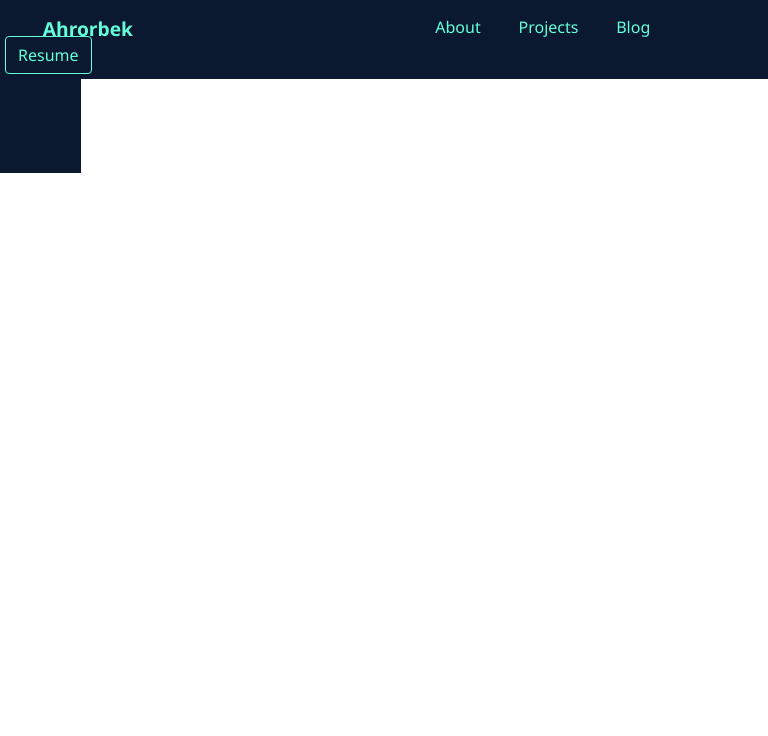
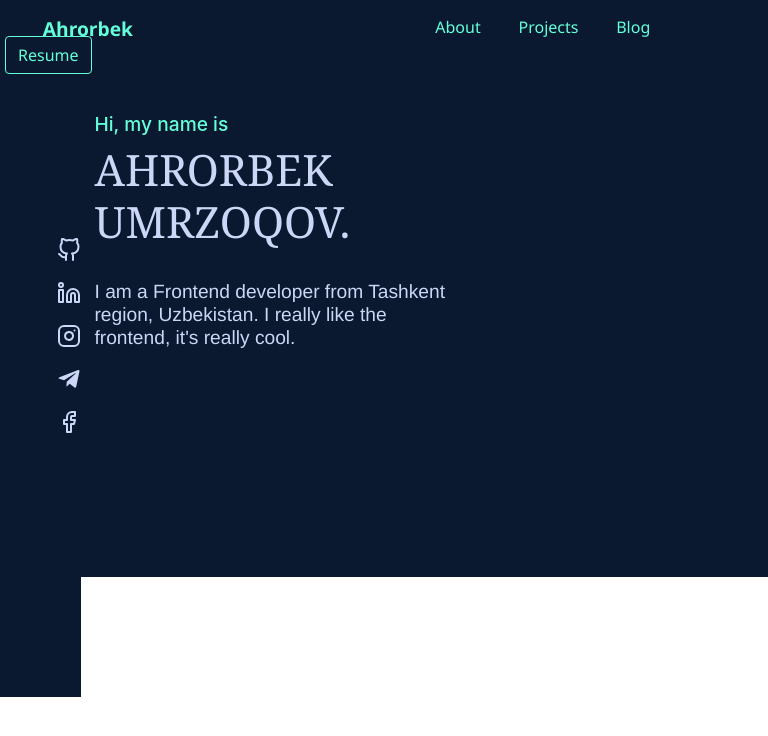
Before and after one commit to AhrorShoH/for-portfolio, a React (Create React App) app: page / in a window 768 px wide. Shown: the top 736 px of the page. Built offline with nearby package versions, Linux system fonts and the light colour scheme.

Commit message:
Update main.css

```diff
--- a/src/components/main.css
+++ b/src/components/main.css
@@ -6,14 +6,6 @@
   padding-left: 2cm;
   padding-top: 16cm;
   padding-bottom: 5%;
-}
-#myphoto {
-  width: 320px;
-  margin-top: 1cm;
-  border-radius: 50px;
-  margin-left: 25cm;
-  z-index: -1;
-  box-sizing: border-box;
 }
 #hello {
   animation-duration: 1250ms;
@@ -45,100 +37,298 @@
   margin-bottom: 5cm;
   text-align: left;
   font-size: 1rem;
-
 }
 
-@media screen and (max-width: 768px) {
+@media screen and (min-width: 300px) and (max-width: 500px) {
   .main {
-    background-color: black;
+    background-color: #0A192F;
     color: white;
-    width: 100%;
-    height: 914px !important;
-    padding-top: 15px;
+    width: auto;
+    height: 100%;
+    padding-left: 0.5cm;
+    padding-top: 10cm;
+    padding-bottom: 5%;
   }
-  #myphoto {
-    width: 170px;
-    margin-top: 1.5cm;
-    border-radius: 20px;
-    margin-left: 29%;
-    box-sizing: border-box;
+  #hello {
+    animation-duration: 1250ms;
+    animation-delay: 0ms;
+    animation-iteration-count: 1;
+    color: #64FFDA;
+    margin-right: 1cm;
+    margin-left: 1cm;
+    margin-top: -8cm;
+    font-size: 1rem;
   }
   #name {
-    text-align: center;
-    margin-right: 15px;
-    margin-left: 15px;
-    margin-top: 20px;
-    font-size: 15pt;
+    animation-duration: 1250ms;
+    animation-delay: 0ms;
+    animation-iteration-count: 1;
+    color: #CCD6F6;
+    margin-left: 1cm;
+    margin-top: 0cm;
+    font-size: 2rem;
     font-family: Georgia, "Times New Roman", Times, serif;
   }
   #about {
-    margin-top: -20px;
-    margin-right: 15px;
+    margin-top: 0cm;
+    margin-right: 1cm;
     font-family: "Franklin Gothic Medium", "Arial Narrow", Arial, sans-serif;
-    margin-left: 15px;
-    font-size: 12pt;
-    margin-bottom: 1cm;
-    text-align: center;
+    margin-left: 1cm;
+    color: #CCD6F6;
+    margin-bottom: 5cm;
+    text-align: left;
+    font-size: 1rem;
   }
 }
 
-@media screen and (min-width: 768px) and (max-width: 1023px) {
+@media screen and (min-width: 500px) and (max-width: 650px) {
   .main {
-    background-color: black;
+    background-color: #0A192F;
     color: white;
     width: auto;
-    height: auto !important;
-    padding-top: 15px;
+    height: 100%;
+    padding-left: 0.5cm;
+    padding-top: 11cm;
+    padding-bottom: 5%;
   }
-  #myphoto {
-    width: 270px;
-    margin-top: 2cm;
-    border-radius: 50px;
-    margin-left: 35%;
-    box-sizing: border-box;
+  #hello {
+    animation-duration: 1250ms;
+    animation-delay: 0ms;
+    animation-iteration-count: 1;
+    color: #64FFDA;
+    margin-right: 1cm;
+    margin-left: 2cm;
+    margin-top: -8cm;
+    font-size: 1rem;
   }
   #name {
-    text-align: center;
-    margin-right: 3cm;
-    margin-top: 2cm;
-    font-size: 20pt;
+    animation-duration: 1250ms;
+    animation-delay: 0ms;
+    animation-iteration-count: 1;
+    color: #CCD6F6;
+    margin-left: 2cm;
+    margin-top: 0cm;
+    font-size: 2.5rem;
     font-family: Georgia, "Times New Roman", Times, serif;
   }
   #about {
-    margin-top: -20px;
-    margin-right: 15px;
+    margin-top: 0cm;
+    margin-right: 5cm;
     font-family: "Franklin Gothic Medium", "Arial Narrow", Arial, sans-serif;
-    margin-left: 15px;
-    font-size: 17pt;
-    margin-bottom: 1cm;
-    text-align: center;
-  }
-  #icongithub {
-    margin-inline: 8.5cm;
-    font-size: 35px;
-    position: absolute;
-    color: white;
-    margin-top: 0;
-  }
-  #iconlinkedin {
-    margin-inline: 10.5cm;
-    font-size: 35px;
-    position: absolute;
-    color: white;
-    margin-top: 0;
-  }
-  #iconinstagram {
-    margin-inline: 12.5cm;
-    font-size: 35px;
-    position: absolute;
-    color: white;
-    margin-top: 0;
-  }
-  #icontelegram {
-    margin-inline: 14.5cm;
-    font-size: 35px;
-    position: absolute;
-    color: white;
-    margin-top: 0;
+    margin-left: 2cm;
+    color: #CCD6F6;
+    margin-bottom: 5cm;
+    text-align: left;
+    font-size: 1rem;
   }
 }
+
+@media screen and (min-width: 650px) and (max-width: 768px) {
+  .main {
+    background-color: #0A192F;
+    color: white;
+    width: auto;
+    height: 100%;
+    padding-left: 0.5cm;
+    padding-top: 11cm;
+    padding-bottom: 5%;
+  }
+  #hello {
+    animation-duration: 1250ms;
+    animation-delay: 0ms;
+    animation-iteration-count: 1;
+    color: #64FFDA;
+    margin-right: 1cm;
+    margin-left: 2cm;
+    margin-top: -8cm;
+    font-size: 1rem;
+  }
+  #name {
+    animation-duration: 1250ms;
+    animation-delay: 0ms;
+    animation-iteration-count: 1;
+    color: #CCD6F6;
+    margin-left: 2cm;
+    margin-top: 0cm;
+    font-size: 2.5rem;
+    font-family: Georgia, "Times New Roman", Times, serif;
+  }
+  #about {
+    margin-top: 0cm;
+    margin-right: 3cm;
+    font-family: "Franklin Gothic Medium", "Arial Narrow", Arial, sans-serif;
+    margin-left: 2cm;
+    color: #CCD6F6;
+    margin-bottom: 5cm;
+    text-align: left;
+    font-size: 1rem;
+  }
+}
+
+@media screen and (min-width: 768px) and (max-width: 992px) {
+  .main {
+    background-color: #0A192F;
+    color: white;
+    width: auto;
+    height: 100%;
+    padding-left: 0.5cm;
+    padding-top: 11cm;
+    padding-bottom: 5%;
+  }
+  #hello {
+    animation-duration: 1250ms;
+    animation-delay: 0ms;
+    animation-iteration-count: 1;
+    color: #64FFDA;
+    margin-right: 1cm;
+    margin-left: 2cm;
+    margin-top: -8cm;
+    font-size: 1.2rem;
+  }
+  #name {
+    animation-duration: 1250ms;
+    animation-delay: 0ms;
+    animation-iteration-count: 1;
+    color: #CCD6F6;
+    margin-left: 2cm;
+    margin-top: 0cm;
+    font-size: 2.7rem;
+    font-family: Georgia, "Times New Roman", Times, serif;
+  }
+  #about {
+    margin-top: 0cm;
+    margin-right: 8cm;
+    font-family: "Franklin Gothic Medium", "Arial Narrow", Arial, sans-serif;
+    margin-left: 2cm;
+    color: #CCD6F6;
+    margin-bottom: 5cm;
+    text-align: left;
+    font-size: 1.2rem;
+  }
+}
+
+@media screen and (min-width: 992px) and (max-width: 1023px) {
+  .main {
+    background-color: #0A192F;
+    color: white;
+    width: auto;
+    height: 100%;
+    padding-left: 0.5cm;
+    padding-top: 11cm;
+    padding-bottom: 5%;
+  }
+  #hello {
+    animation-duration: 1250ms;
+    animation-delay: 0ms;
+    animation-iteration-count: 1;
+    color: #64FFDA;
+    margin-right: 1cm;
+    margin-left: 2cm;
+    margin-top: -8cm;
+    font-size: 1.2rem;
+  }
+  #name {
+    animation-duration: 1250ms;
+    animation-delay: 0ms;
+    animation-iteration-count: 1;
+    color: #CCD6F6;
+    margin-left: 2cm;
+    margin-top: 0cm;
+    font-size: 2.7rem;
+    font-family: Georgia, "Times New Roman", Times, serif;
+  }
+  #about {
+    margin-top: 0cm;
+    margin-right: 8cm;
+    font-family: "Franklin Gothic Medium", "Arial Narrow", Arial, sans-serif;
+    margin-left: 2cm;
+    color: #CCD6F6;
+    margin-bottom: 5cm;
+    text-align: left;
+    font-size: 1.2rem;
+  }
+}
+
+@media screen and (min-width: 1024px) and (max-width: 1200px) {
+  .main {
+    background-color: #0A192F;
+    color: white;
+    width: auto;
+    height: 100%;
+    padding-left: 0.5cm;
+    padding-top: 11cm;
+    padding-bottom: 8%;
+  }
+  #hello {
+    animation-duration: 1250ms;
+    animation-delay: 0ms;
+    animation-iteration-count: 1;
+    color: #64FFDA;
+    margin-right: 1cm;
+    margin-left: 2cm;
+    margin-top: -8cm;
+    font-size: 1.2rem;
+  }
+  #name {
+    animation-duration: 1250ms;
+    animation-delay: 0ms;
+    animation-iteration-count: 1;
+    color: #CCD6F6;
+    margin-left: 2cm;
+    margin-top: 0cm;
+    font-size: 2.7rem;
+    font-family: Georgia, "Times New Roman", Times, serif;
+  }
+  #about {
+    margin-top: 0cm;
+    margin-right: 15cm;
+    margin-left: 2cm;
+    font-family: "Franklin Gothic Medium", "Arial Narrow", Arial, sans-serif;
+    color: #CCD6F6;
+    margin-bottom: 5cm;
+    text-align: left;
+    font-size: 1.2rem;
+  }
+}
+
+@media screen and (min-width: 1200px) {
+  .main {
+    background-color: #0A192F;
+    color: white;
+    width: auto;
+    height: 100%;
+    padding-left: 0.5cm;
+    padding-top: 11cm;
+    padding-bottom: 8%;
+  }
+  #hello {
+    animation-duration: 1250ms;
+    animation-delay: 0ms;
+    animation-iteration-count: 1;
+    color: #64FFDA;
+    margin-right: 1cm;
+    margin-left: 2cm;
+    margin-top: -8cm;
+    font-size: 1.2rem;
+  }
+  #name {
+    animation-duration: 1250ms;
+    animation-delay: 0ms;
+    animation-iteration-count: 1;
+    color: #CCD6F6;
+    margin-left: 2cm;
+    margin-top: 0cm;
+    font-size: 2.7rem;
+    font-family: Georgia, "Times New Roman", Times, serif;
+  }
+  #about {
+    margin-top: 0cm;
+    margin-right: 15cm;
+    margin-left: 2cm;
+    font-family: "Franklin Gothic Medium", "Arial Narrow", Arial, sans-serif;
+    color: #CCD6F6;
+    margin-bottom: 5cm;
+    text-align: left;
+    font-size: 1.2rem;
+  }
+}
```
